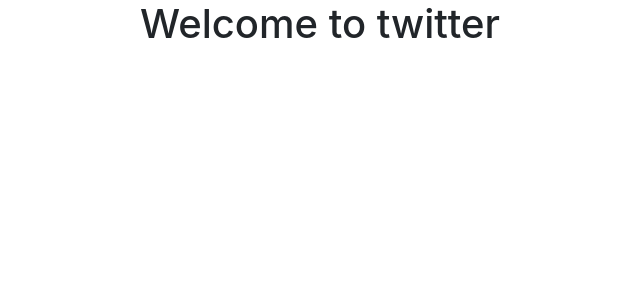
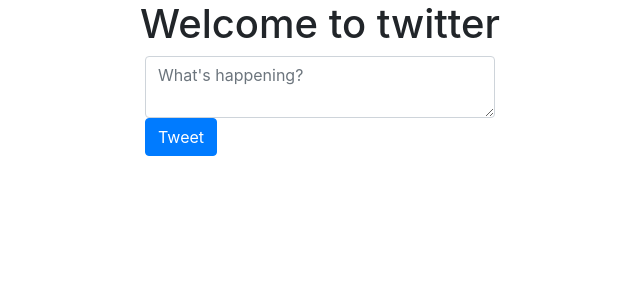
Before and after one commit to dhawal-mehta/twitter, a Django app: page / in a window 1280 px wide. Shown: the part 56-356 px from the top of the page, without its empty margins (320-960 px from the left). Run offline with Django 3.2, Linux system fonts and the light colour scheme; data that the repository does not hold is empty.

Commit message:
added form in base.html and redirection support in view

```diff
--- a/tweets/templates/tweets/index.html
+++ b/tweets/templates/tweets/index.html
@@ -3,6 +3,17 @@
 <div class="row">
     <div class="col text-center">
         <h1>Welcome to twitter</h1>
+    </div>
+</div>
+
+<div class="row mb-4">
+    <div class='col-md-4 mx-auto col-10'>
+        <form class="form" method="POST" action="/create/">
+            {% csrf_token %}
+            <input type="hidden" value='/' name='next' />
+            <textarea class='form-control' name='content' placeholder="What's happening?"></textarea>
+            <button type="submit" class="btn btn-primary">Tweet</button>
+        </form>
     </div>
 </div>
 
--- a/tweets/views.py
+++ b/tweets/views.py
@@ -1,4 +1,4 @@
-from django.shortcuts import render
+from django.shortcuts import render, redirect
 from django.http import HttpResponse, Http404, JsonResponse
 from .models import Tweet
 
@@ -14,10 +14,19 @@ def tweet_list_view(request, *args, **kwargs):
 
 def tweet_create_view(request, *args, **kwargs):
     form  = TweetForm(request.POST or None)
+    print("post data is", request.POST)
+
+    next_url = request.POST.get("next") or None
+    print("next_url", next_url)
+
+
     if form.is_valid():
         obj = form.save(commit=False)
         obj.save()
-        form = TweetForm()
+        # form = TweetForm()
+        if next_url != None:
+            return redirect(next_url)
+
 
     return render(request, 'components/form.html', context={"form":form})
 
```
Lines whose indentation alone changed are shown as unchanged.
